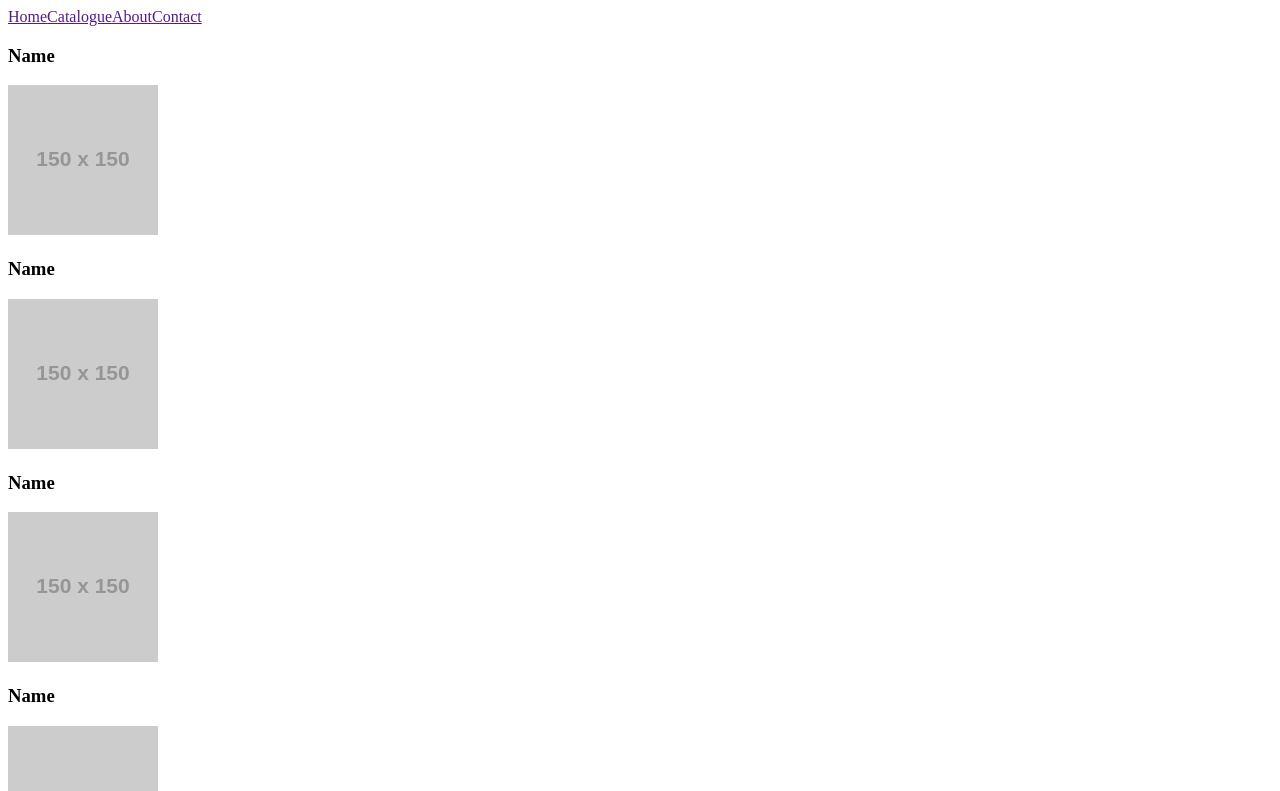
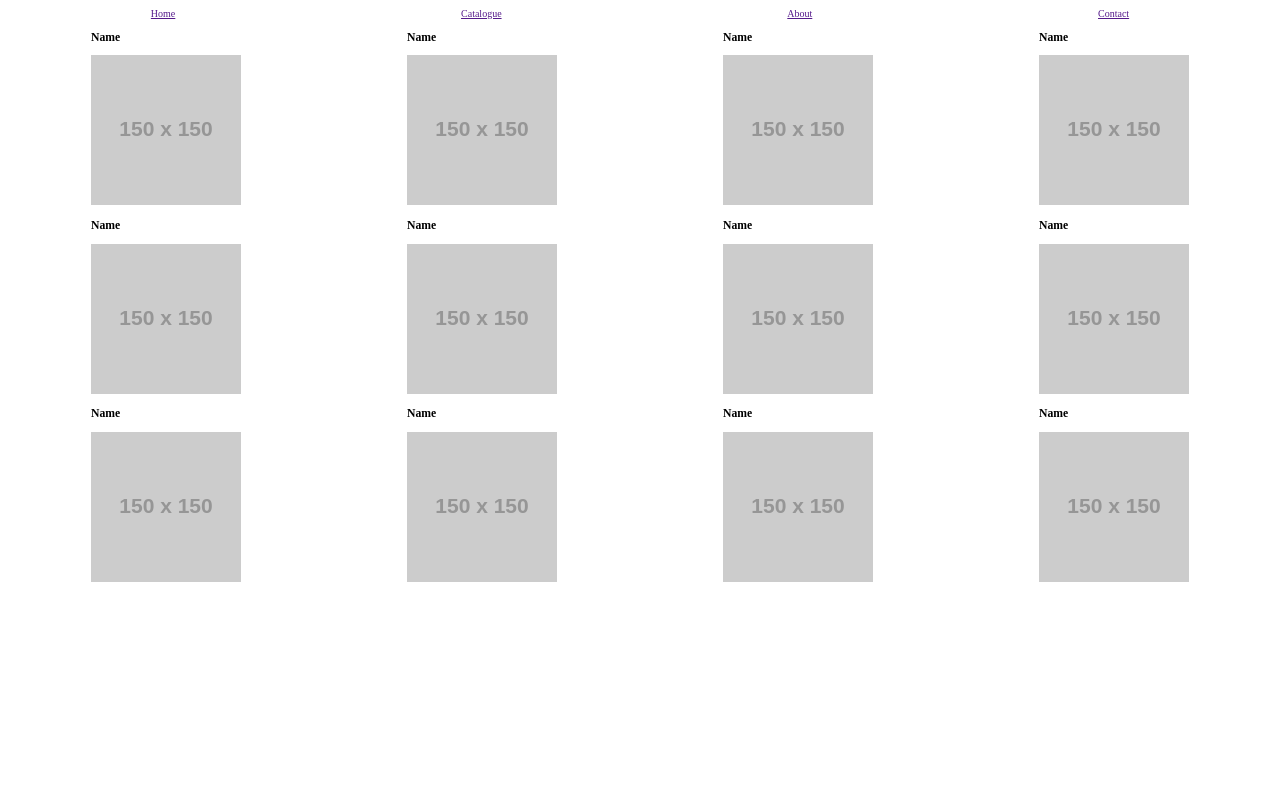
Before and after one commit to zilton7/react-meal-catalog, a React (Create React App) app: page / in a window 1280 px wide. Shown: the top 791 px of the page. Built offline with nearby package versions, Linux system fonts and the light colour scheme.

Commit message:
Add basic styling

```diff
--- a/src/index.js
+++ b/src/index.js
@@ -1,6 +1,7 @@
 import React from "react";
 import ReactDOM from "react-dom";
 import App from "./components/App";
+import "./styles/index.css";
 
 ReactDOM.render(
   <React.StrictMode>
--- /dev/null
+++ b/src/styles/index.css
@@ -0,0 +1,13 @@
+html {
+  font-size: 62.5%;
+}
+
+nav {
+  display: flex;
+  justify-content: space-around;
+}
+
+.items-row {
+  display: flex;
+  justify-content: space-around;
+}
```
